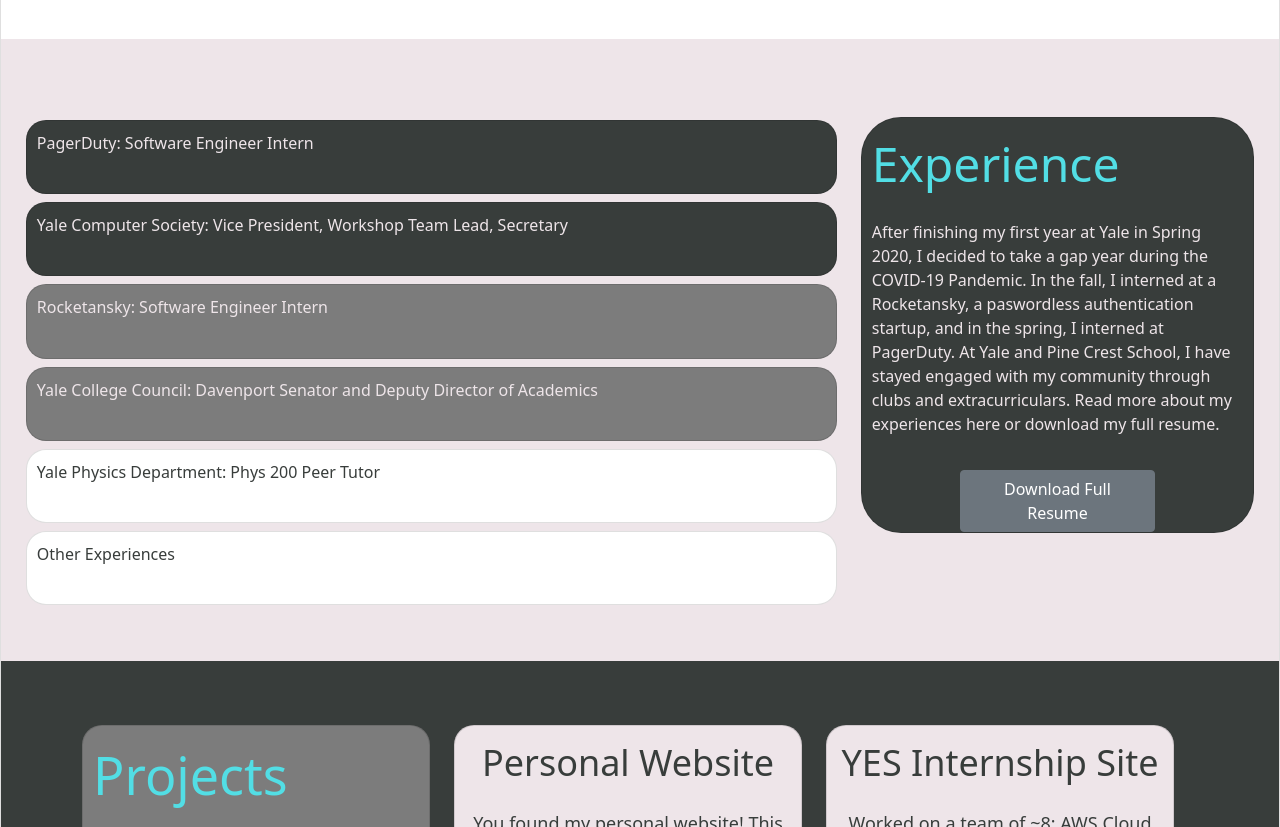
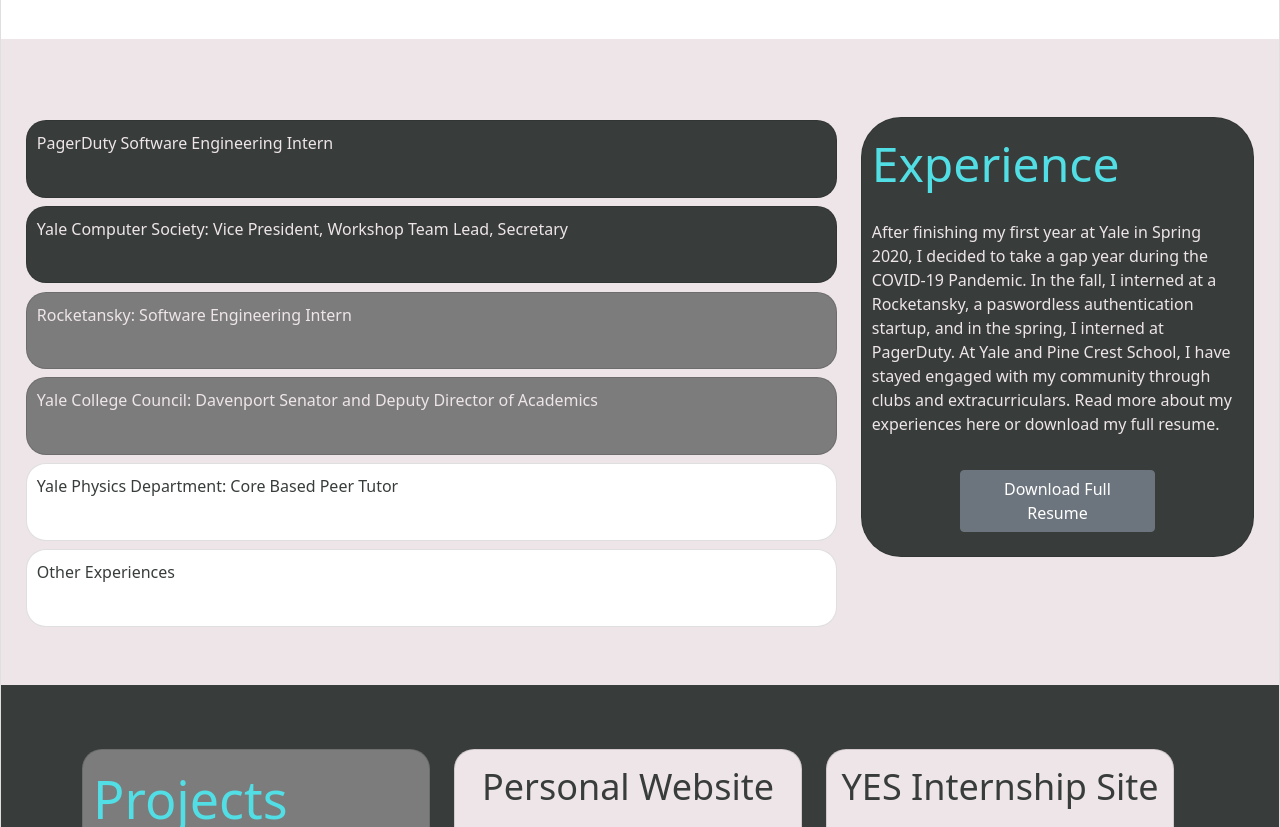
Before and after one commit to rosiesr/react-site, a React (Create React App) app: page / in a window 1280 px wide. Shown: the part 1740-2567 px from the top of the page. Built offline with nearby package versions, Linux system fonts and the light colour scheme.

Commit message:
added modals and separated each experience into individual components

```diff
--- a/src/components/about/about.js
+++ b/src/components/about/about.js
@@ -110,4 +110,4 @@
 
 const cardStyle = { backgroundColor: '#7C7C7C', borderRadius: '40px' }
 const titleStyle = { fontSize: '48px', color: '#52DEE5', margin: '10px' }
-const textStyle = { color:'#EEE5E9', margin:'10px' }
+const textStyle = { color:'#EEE5E9', margin:'10px', fontSize: '20px' }
--- a/src/components/experience/experience.js
+++ b/src/components/experience/experience.js
@@ -1,37 +1,17 @@
 import React from "react";
 import "./experience.scss";
 import { CardText, Card, CardTitle, Button } from "reactstrap";
+import ExperienceDeck from "./experienceDeck"
 
 export const Experience =  () => {
+
     return (
         <div className="experience">
             <div className="experiencevertical d-flex justify-content-center">
             <div className="experiencecontainter row align-middle">
                 <div className="col-8">
                     <br className="topspace"/>
-                    <Card style={cardStyleDark}>
-                        <CardText style={cardTextStyle}>PagerDuty: Software Engineer Intern</CardText>
-                    </Card>
-                    <br className="smallspace"/>
-                    <Card style={cardStyleDark}>
-                        <CardText style={cardTextStyle}>Yale Computer Society: Vice President, Workshop Team Lead, Secretary</CardText>
-                    </Card>
-                    <br className="smallspace"/>
-                    <Card style={cardStyleMed}>
-                        <CardText style={cardTextStyle}>Rocketansky: Software Engineer Intern</CardText>
-                    </Card>
-                    <br className="smallspace"/>
-                    <Card style={cardStyleMed}>
-                        <CardText style={cardTextStyle}>Yale College Council: Davenport Senator and Deputy Director of Academics</CardText>
-                    </Card>
-                    <br className="smallspace"/>
-                    <Card style={cardStyleLight}>
-                        <CardText style={cardTextStyleLight}>Yale Physics Department: Phys 200 Peer Tutor</CardText>
-                    </Card>
-                    <br className="smallspace"/>
-                    <Card style={cardStyleLight}>
-                        <CardText style={cardTextStyleLight}>Other Experiences</CardText>
-                    </Card>
+                    <ExperienceDeck/>
                 </div>
                 <div className="col-4 experiencecard">
                     <br className="extopspace"/>
@@ -49,9 +29,10 @@
                         my full resume.
                         </CardText>
                         <br/>
-                        <div className="d-flex justify-content-center ">
+                        <div className="d-flex justify-content-center">
                             <Button style={{width: '50%'}}> Download Full Resume </Button>
                         </div>
+                        <br/>
                     </Card>
                 </div>
             </div>
@@ -63,11 +44,5 @@
 
 export default Experience;
 
-const cardStyleLight = {height: '15%', borderRadius: '20px'}
-const cardStyleMed = {height: '15%', borderRadius: '20px', backgroundColor:'#7C7C7C'}
-const cardStyleDark = {height: '15%', borderRadius: '20px', backgroundColor:'#383D3B'}
-const cardTextStyle = {margin: "10px", color: "#EEE5E9" }
-const cardTextStyleLight = {margin: "10px", color:"#383D3B"}
-
 const mainCardStyle = {height: '100%', backgroundColor:'#383D3B', borderRadius: "40px"}
 const mainCardTitle = {fontSize: '48px', color: '#52DEE5', margin: '10px'}
--- a/src/components/experience/experience.scss
+++ b/src/components/experience/experience.scss
@@ -39,3 +39,7 @@
     content: ""; /* clears default height */
     margin-top: 20%; /* change this to whatever height you want it */
 }
+
+.hover{
+    color: $aqua-color;
+}
--- /dev/null
+++ b/src/components/experience/experienceCard.js
@@ -0,0 +1,34 @@
+import React, { useState } from "react";
+import "./experience.scss";
+import { CardText, Card, Button, Modal, ModalHeader, ModalBody, ModalFooter } from "reactstrap";
+
+export const ExperienceCard =  ( { title, header, body, color, hoverColor, fontColor } ) => {
+
+    const [modal, setModal] = useState(false);
+    const toggle = () => setModal(!modal);
+
+    const [hover, setHover] = useState(false);
+    const toggleHover = () => setHover(!hover);
+
+    const cardStyleHover = {height: '15%', borderRadius: '20px', backgroundColor: hoverColor }
+    const cardStyle = {height: '15%', borderRadius: '20px', backgroundColor: color }
+    const cardTextStyle = {margin: "10px", color: fontColor }
+
+  return (
+      <>
+          <Card style={hover ? cardStyleHover : cardStyle} onClick={toggle} onMouseOver={toggleHover} onMouseOut={toggleHover}>
+            <CardText style={cardTextStyle}>{ title }</CardText>
+          </Card>
+          <Modal isOpen={modal} toggle={toggle}>
+              <ModalHeader toggle={toggle}>{ header }</ModalHeader>
+                <ModalBody> { body }</ModalBody>
+              <ModalFooter>
+              <Button color="secondary" onClick={toggle}>Close</Button>
+              </ModalFooter>
+          </Modal>
+          <br className="smallspace"/>
+      </>
+  )
+}
+
+export default ExperienceCard;
--- /dev/null
+++ b/src/components/experience/experienceDeck.js
@@ -0,0 +1,77 @@
+import React from "react";
+import "./experience.scss";
+import ExperienceCard from "./experienceCard"
+
+export const ExperienceDeck =  () => {
+
+    return (
+        <>
+            {experienceData.map((experience) => (
+                <>
+                <ExperienceCard
+                title= {experience.title}
+                header= {experience.header}
+                body={experience.body}
+                color={experience.color}
+                hoverColor={experience.hoverColor}
+                fontColor={experience.fontColor}/>
+                <br className="smallspace"/>
+                </>
+            ))}
+        </>
+    )
+
+}
+
+export default ExperienceDeck;
+
+const experienceData = [
+    {
+        title: "PagerDuty Software Engineering Intern",
+        header: "PagerDuty",
+        body: "Security team member. Worked on Vault, Chef, etc",
+        color: "#383D3B",
+        hoverColor: "#333836",
+        fontColor: "#EEE5E9"
+    },
+    {
+        title: "Yale Computer Society: Vice President, Workshop Team Lead, Secretary",
+        header: "Yale Computer Society",
+        body: "Details about role in YCS here",
+        color: "#383D3B",
+        hoverColor: "#333836",
+        fontColor: "#EEE5E9"
+    },
+    {
+        title: "Rocketansky: Software Engineering Intern",
+        header: "Rocketansky",
+        body: "Fall 2020 software engineering internship role",
+        color: "#7C7C7C",
+        hoverColor: "#706f6f",
+        fontColor: "#EEE5E9"
+    },
+    {
+        title: "Yale College Council: Davenport Senator and Deputy Director of Academics",
+        header: "YCC",
+        body: "stuff I did on the YCC",
+        color: "#7C7C7C",
+        hoverColor: "#706f6f",
+        fontColor: "#EEE5E9"
+    },
+    {
+        title: "Yale Physics Department: Core Based Peer Tutor",
+        header: "Yale Physics Department",
+        body: "Worked as a peer tutor",
+        color: "white",
+        hoverColor: "#F7F7F7",
+        fontColor: "#383D3B"
+    },
+    {
+        title: "Other Experiences",
+        header: "Other Experiences",
+        body: "Member of Yale College council, FOOT leader, Mathnasium Instructor, etc",
+        color: "white",
+        hoverColor: "#F7F7F7",
+        fontColor: "#383D3B"
+    }
+]
--- a/src/components/projects/projects.js
+++ b/src/components/projects/projects.js
@@ -4,6 +4,7 @@
 import bitAdder from "./bit-adder.jpeg";
 
 export const Projects =  () => {
+
     return (
         <div className="projects d-flex justify-content-center text-center">
             <Container className="projectcontainer" style={{height: "100%"}}>
```
